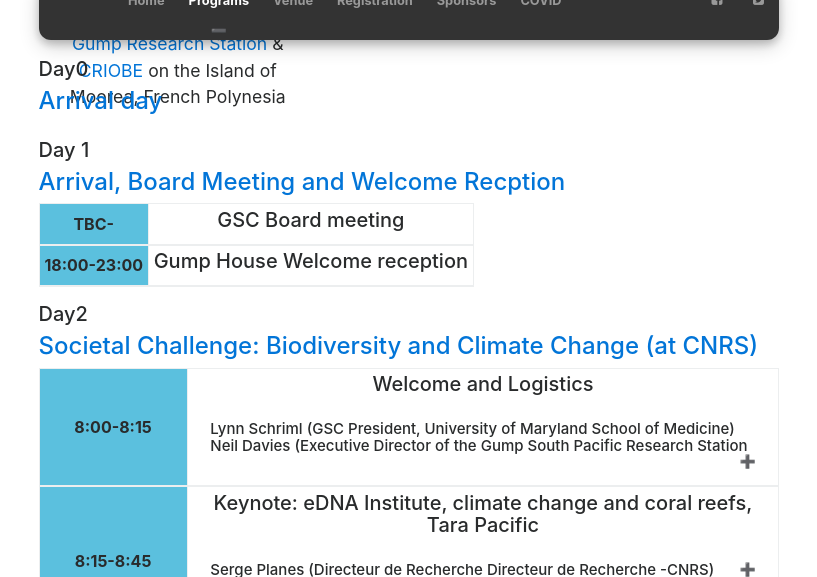
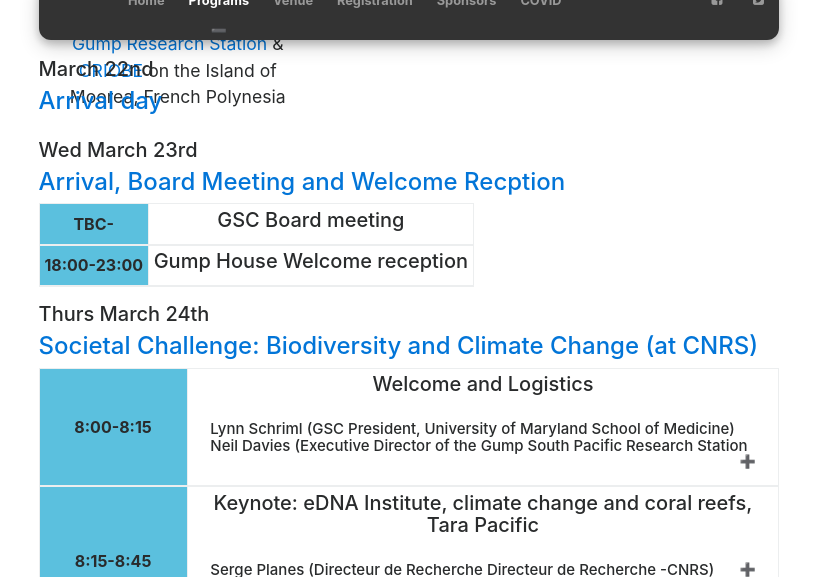
Before and after one commit to GenomicsStandardsConsortium/GSC23-Bangkok, a Jekyll site: the page built from program.html, in a window 1280 px wide and 900 px high, cut to the strip 323-900 px from the top of the window. Shown: the whole strip, without its empty margins (231-1048 px from the left). Built offline with Jekyll 4.4.1, drawn with Linux system fonts in a browser that asks for light colours; nearby versions of some CDN libraries; some of the changed text lies outside the part shown.

Commit message:
Update schedule.yml
put dates instead of day1, day2, day3

```diff
--- a/_data/schedule.yml
+++ b/_data/schedule.yml
@@ -1,12 +1,12 @@
 #Day0
 - date: "TBC"
-  dateReadable: "Day0"
+  dateReadable: "March 22nd"
   title: "Arrival day"
   link: ""
 #Day1
 - date: "TBC"
 #  dateReadable: "Wednesday November 10"
-  dateReadable: "Day 1"
+  dateReadable: "Wed March 23rd"
   title: "Arrival, Board Meeting and Welcome Recption"
   link: ""
   timeslots:
@@ -18,7 +18,7 @@
     title: "Gump House Welcome reception"
 #Day2
 - date: "TBC"
-  dateReadable: "Day2"
+  dateReadable: "Thurs March 24th"
   title: "Societal Challenge: Biodiversity and Climate Change (at CNRS)"
   link: ""
   timeslots:
@@ -111,7 +111,7 @@
     type: "service"
 #Day3
 - date: "TBC"
-  dateReadable: "Day 3"
+  dateReadable: "Fri March 25th"
   title: "Societal Theme: Standards in Human Health and Disease (at Gump Station)"
   link: ""
   timeslots:
@@ -185,6 +185,6 @@
     title: "Closing reception"
 #Day 4
 - date: "TBC"
-  dateReadable: "Day 4"
+  dateReadable: "Sat March 26th"
   title: "Island Sampling Event: Reef-to-Ridges"
   link: "https://github.com/GenomicsStandardsConsortium/GSC22-Moorea/raw/main/assets/GSC-Moorea-Reef-to-Ridges-final.pdf"
```
